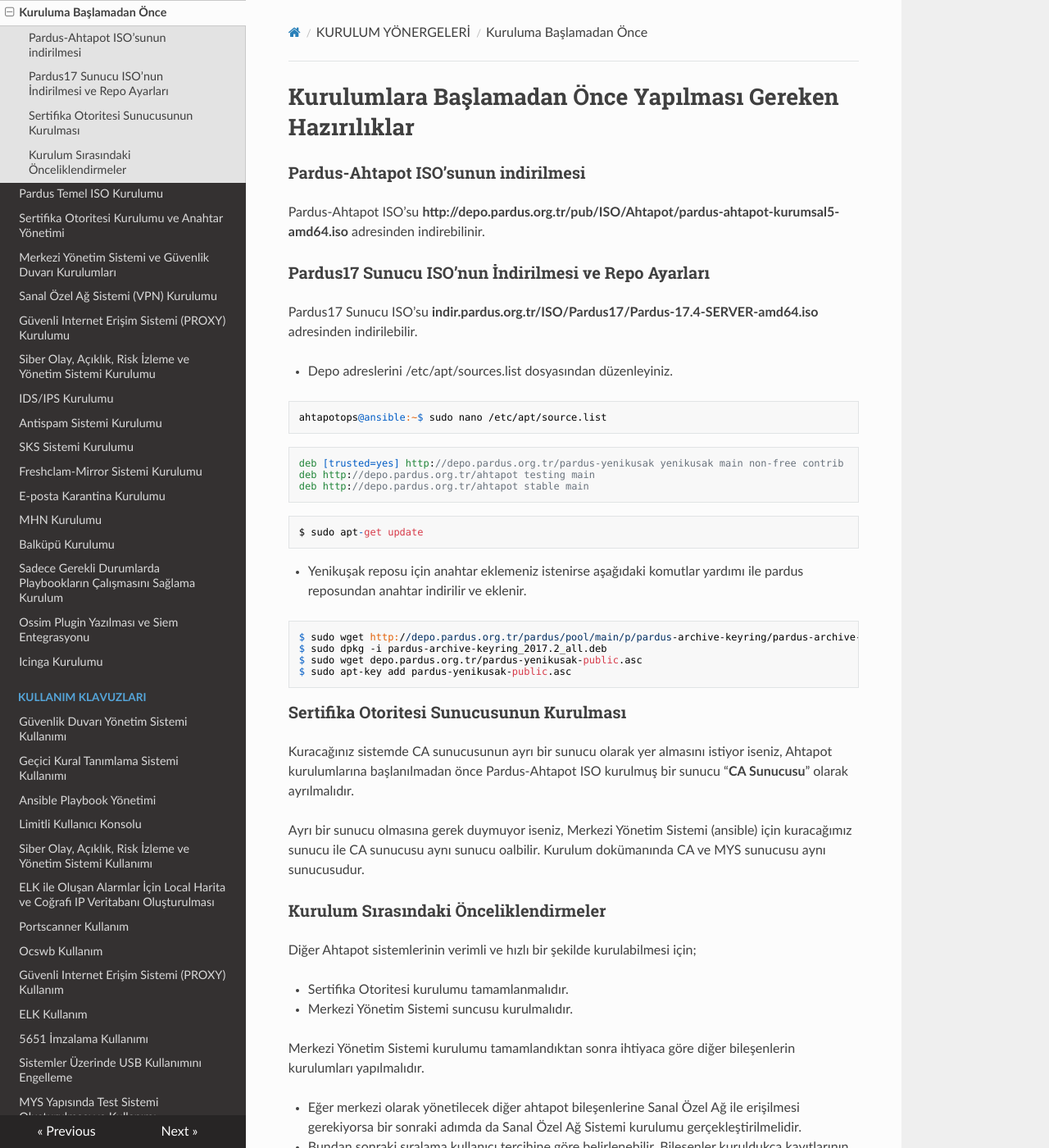
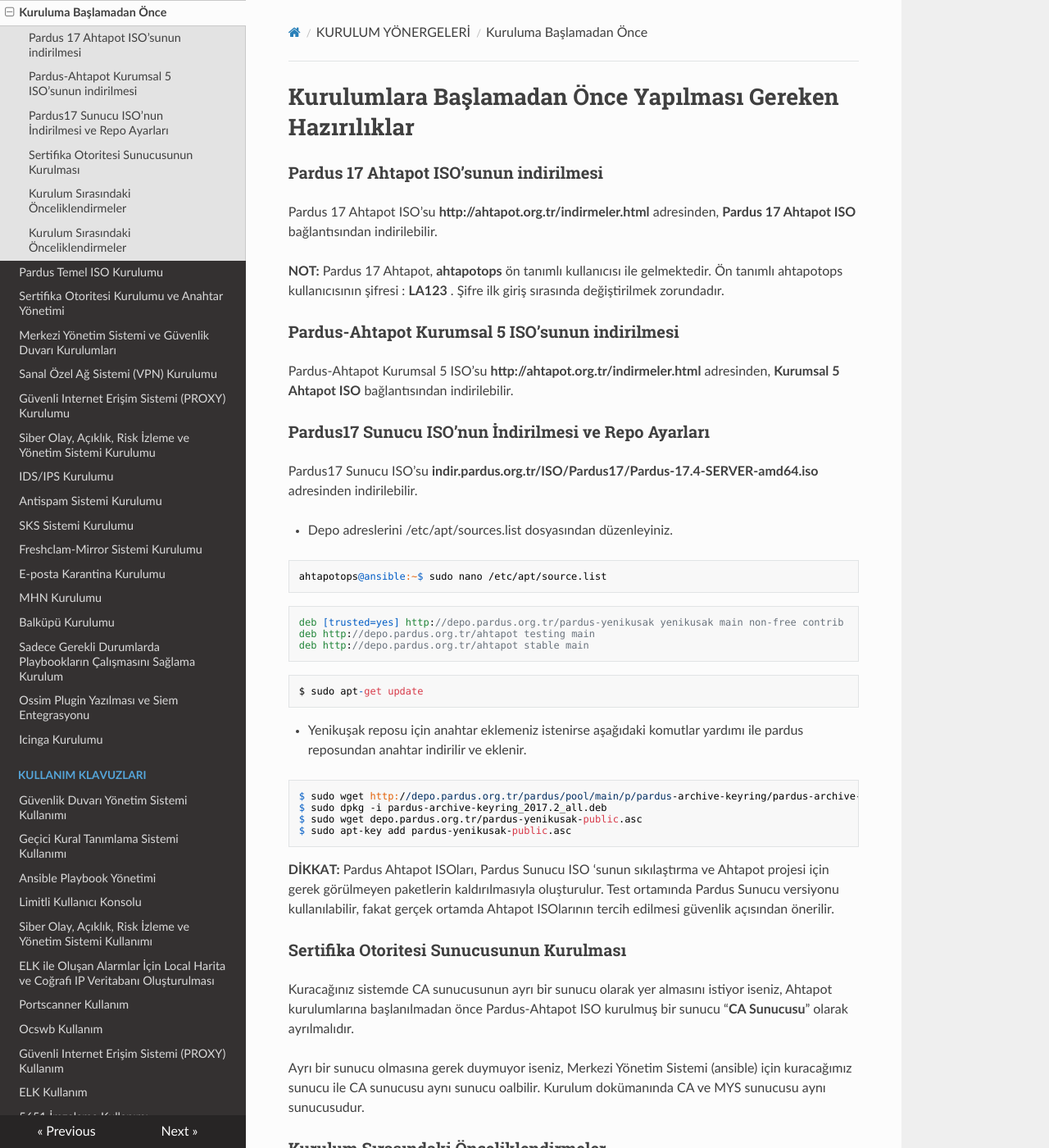
Before and after one commit to Pardus-Ahtapot/Dokumanlar, an MkDocs documentation site: the page built from docs/kurulum-yonergeleri/kurulum-oncesi.md, in a window 1280 px wide and 1400 px high. Shown: the whole window at 82% size. Built offline with MkDocs 1.6.1, drawn with Linux system fonts in a browser that asks for light colours; nearby versions of some CDN libraries; old or Windows-style settings are respelled for this version of MkDocs; some of the changed text lies outside the part shown.

Commit message:
kurulum-oncesi.md düzenlendi

````diff
--- a/docs/kurulum-yonergeleri/kurulum-oncesi.md
+++ b/docs/kurulum-yonergeleri/kurulum-oncesi.md
@@ -1,8 +1,14 @@
 # Kurulumlara Başlamadan Önce Yapılması Gereken Hazırılıklar
 
-### Pardus-Ahtapot ISO'sunun indirilmesi
+### Pardus 17 Ahtapot ISO'sunun indirilmesi
 
-Pardus-Ahtapot ISO'su **http://depo.pardus.org.tr/pub/ISO/Ahtapot/pardus-ahtapot-kurumsal5-amd64.iso** adresinden indirebilinir.
+Pardus 17 Ahtapot ISO'su **http://ahtapot.org.tr/indirmeler.html** adresinden, 	**Pardus 17 Ahtapot ISO** bağlantısından indirilebilir.
+
+**NOT:** Pardus 17 Ahtapot, **ahtapotops** ön tanımlı kullanıcısı ile gelmektedir. Ön tanımlı ahtapotops kullanıcısının şifresi : **LA123** . Şifre ilk giriş sırasında değiştirilmek zorundadır.
+
+### Pardus-Ahtapot Kurumsal 5 ISO'sunun indirilmesi
+
+Pardus-Ahtapot Kurumsal 5 ISO'su **http://ahtapot.org.tr/indirmeler.html** adresinden, **Kurumsal 5 Ahtapot ISO** bağlantısından indirilebilir.
 
 ### Pardus17 Sunucu ISO'nun İndirilmesi ve Repo Ayarları
 
@@ -28,6 +34,9 @@ $ sudo dpkg -i pardus-archive-keyring_2017.2_all.deb
 $ sudo wget depo.pardus.org.tr/pardus-yenikusak-public.asc
 $ sudo apt-key add pardus-yenikusak-public.asc
 ```
+
+**DİKKAT:** Pardus Ahtapot ISOları, Pardus Sunucu ISO 'sunun sıkılaştırma ve Ahtapot projesi için gerek görülmeyen paketlerin kaldırılmasıyla oluşturulur. Test ortamında Pardus Sunucu versiyonu kullanılabilir, fakat gerçek ortamda Ahtapot ISOlarının tercih edilmesi güvenlik açısından önerilir.
+
 ### Sertifika Otoritesi Sunucusunun Kurulması
 
 Kuracağınız sistemde CA sunucusunun ayrı bir sunucu olarak yer almasını istiyor iseniz, Ahtapot kurulumlarına başlanılmadan önce Pardus-Ahtapot ISO kurulmuş bir sunucu "**CA Sunucusu**" olarak ayrılmalıdır.
@@ -45,3 +54,7 @@ Merkezi Yönetim Sistemi kurulumu tamamlandıktan sonra ihtiyaca göre diğer bi
 
 * Eğer merkezi olarak yönetilecek diğer ahtapot bileşenlerine Sanal Özel Ağ ile erişilmesi gerekiyorsa bir sonraki adımda da  Sanal Özel Ağ Sistemi kurulumu gerçekleştirilmelidir.
 * Bundan sonraki sıralama kullanıcı tercihine göre belirlenebilir. Bileşenler kuruldukça kayıtlarının (log) Siber Olay, Açıklık, Risk İzleme ve Yönetim Sistemine aktarılması isteniyorsa bir sonraki adım olarak bu sistemin kurulması tercih edilebilir.
+
+### Kurulum Sırasındaki Önceliklendirmeler
+
+Diğer Ahtapot sistemlerinin verimli ve hızlı bir şekilde kurulabilmesi için Sertifika Otoritesi kurulumu tamamlandıktan sonra öncelikle Merkezi Yönetim Sistemi suncusu kurulmalı. Eğer merkezi olarak yönetilecek diğer ahtapot bileşenlerine Sanal Özel Ağ ile erişilmesi gerekiyorsa bir sonraki adımda da  Sanal Özel Ağ Sistemi kurulumu gerçekleştirilmelidir. Bundan sonraki sıralama kullanıcı tercihine göre belirlenebilir. Bileşenler kuruldukça kayıtlarının (log) Siber Olay, Açıklık, Risk İzleme ve Yönetim Sistemine aktarılması isteniyorsa bir sonraki adım olarak bu sistemin kurulması tercih edilebilir.
````
